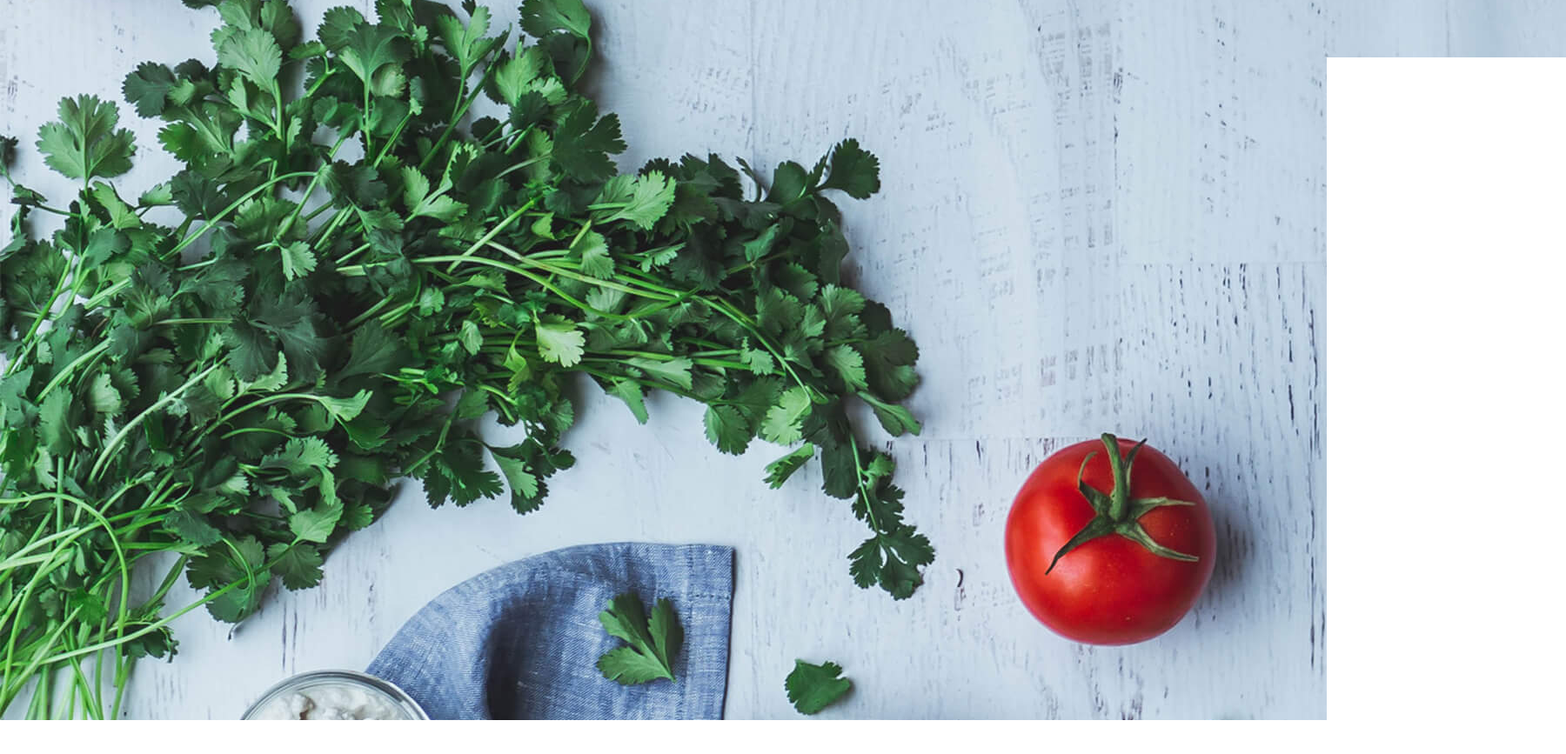
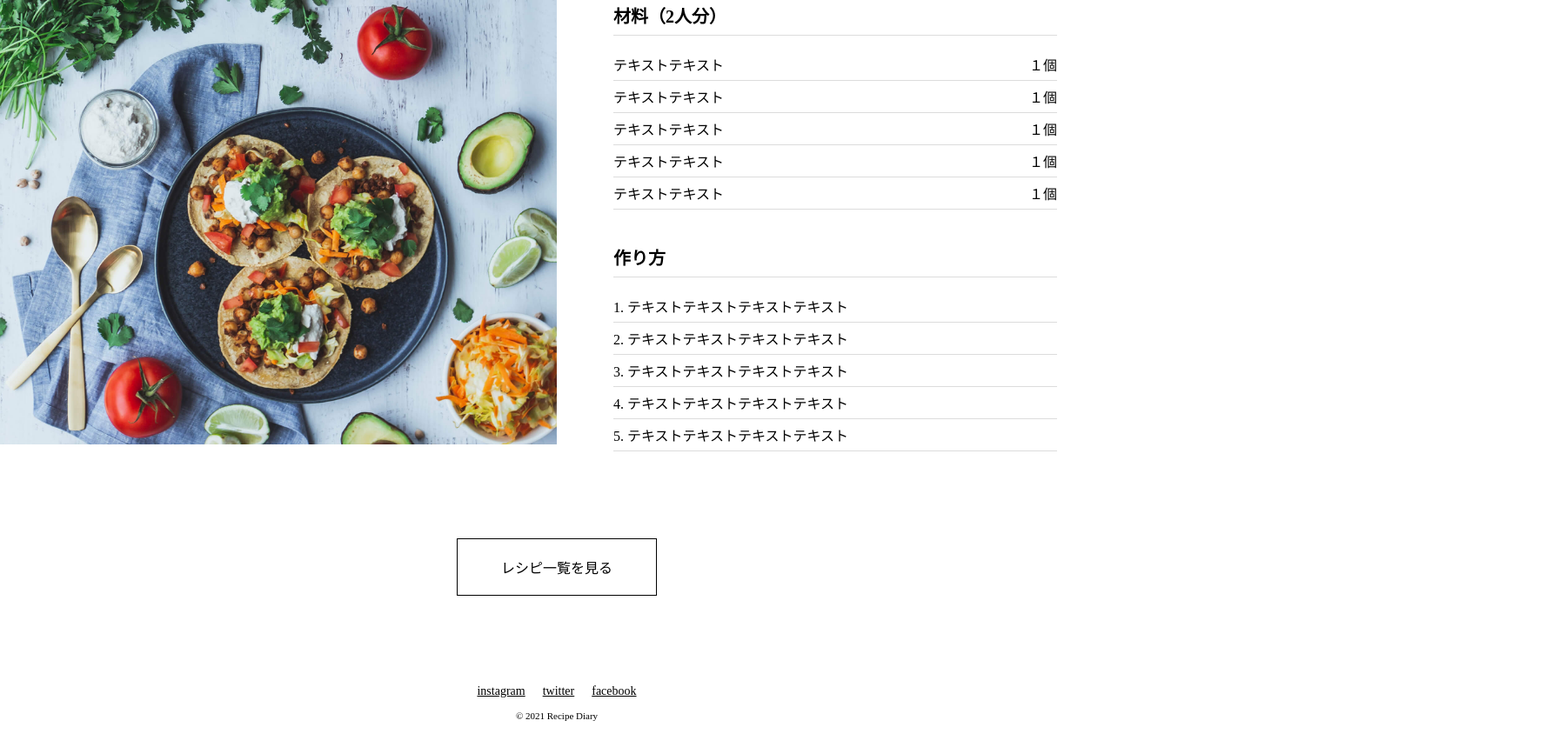
Before and after one commit to ai2525desu/copy-coding, a plain HTML site: page 5.Recipe Diary 後半/index.html in a window 1280 px wide. Shown: the part 189-1056 px from the top of the page at 87% size, 1800 px wide, since content can reach past the window. After the commit the page ends 1030 px from the top, so only its background shows below. Drawn offline with Linux system fonts and the light colour scheme; some packages are replaced by stand-ins of ours.

Commit message:
5.Recipe後半自力コーディング完了

```diff
--- a/5.Recipe Diary 後半/css/style.css
+++ b/5.Recipe Diary 後半/css/style.css
@@ -1 +1,118 @@
 @charset "UTF-8";
+
+/* main */
+.recipe-detail {
+    display: flex;
+    justify-content: space-between;
+}
+
+.container {
+    width: calc(100% / 2);
+    height: auto;
+}
+
+.recipe-detail__image-wrap img {
+    width: 100%;
+    height: 700px;
+    object-fit: cover;
+    object-position: center;
+    vertical-align: top;
+}
+
+.recipe-detail__content {
+    padding: 40px 65px 0;
+}
+
+.recipe-detail__content h1 {
+    font-size: 28px;
+    margin-bottom: 24px;
+}
+
+.section-title {
+    font-size: 20px;
+    margin: 40px 0 15px 0;
+    padding-bottom: 8px;
+    border-bottom: 1px solid #dcdcdc;
+}
+
+.material-item {
+    display: flex;
+    justify-content: space-between;
+    padding-block: 6px;
+    border-bottom: 1px solid #dcdcdc;
+}
+
+.recipe-detail__recipe ol {
+    list-style-position: inside;
+}
+
+.recipe-detail__recipe li {
+    padding-block: 6px;
+    border-bottom: 1px solid #dcdcdc;
+}
+
+.recipe-detail__link {
+    text-align: center;
+}
+
+.recipe-detail__link .button {
+    text-decoration: none;
+    color: black;
+    border: 1px solid black;
+    display: inline-block;
+    padding: 20px 50px;
+    margin-block: 100px;
+}
+
+.sns-transition__wrap {
+    margin-bottom: 10px;
+}
+
+.sns-transition__lists {
+    display: flex;
+    justify-content: center;
+    gap: 20px;
+    list-style: none;
+}
+
+.sns-transition__lists li a {
+    font-size: 14px;
+    color: black;
+}
+
+.sns-transition__lists li a:hover {
+    opacity: 0.5;
+}
+
+/* footer */
+.footer {
+    margin-bottom: 10px;
+    text-align: center;
+}
+
+.footer small {
+    font-size: 11px;
+}
+
+/* responsive */
+@media (max-width: 800px) {
+    .recipe-detail {
+        display: flex;
+        flex-direction: column;
+    }
+
+    .container {
+        width: 100%;
+        height: auto;
+    }
+
+    .recipe-detail__content {
+        padding: 40px 40px 0;
+    }
+}
+
+@media (max-width: 600px) {
+    .recipe-detail__content {
+        padding: 40px 15px 0;
+    }
+}
--- a/5.Recipe Diary 後半/index.html
+++ b/5.Recipe Diary 後半/index.html
@@ -19,19 +19,19 @@
     <body>
         <main class="main">
             <article class="recipe-detail">
-                <div class="recipe-deatil__image-wrap">
+                <div class="recipe-detail__image-wrap container">
                     <img
                         src="img/recipe.jpg"
                         alt="ひよこ豆とアボガドのタコスの写真"
                     />
                 </div>
-                <div class="recipe-detail__content">
+                <div class="recipe-detail__content container">
                     <h1>ひよこ豆とアボガドのタコス</h1>
                     <p>
                         たっぷりのひよこ豆とレンズ豆にアボガドとトマトを添えて、少しライムを絞ったらおいしいタコスのできあがりです。
                     </p>
                     <section class="recipe-detail__material">
-                        <h2>材料（2人分）</h2>
+                        <h2 class="section-title">材料（2人分）</h2>
                         <!-- 下記の構成はulにするか→内容が材料の内容説明(定義)のため、dl。そのうえで、各材料と個数下に下線が必要なのでdivでクラス分け -->
                         <dl class="material-list">
                             <div class="material-item">
@@ -56,8 +56,8 @@
                             </div>
                         </dl>
                     </section>
-                    <section>
-                        <h2>作り方</h2>
+                    <section class="recipe-detail__recipe">
+                        <h2 class="section-title">作り方</h2>
                         <ol>
                             <li>テキストテキストテキストテキスト</li>
                             <li>テキストテキストテキストテキスト</li>
@@ -71,6 +71,9 @@
             <div class="recipe-detail__link">
                 <a class="button" href="#"> レシピ一覧を見る </a>
             </div>
+        </main>
+
+        <footer class="footer">
             <div class="sns-transition__wrap">
                 <ul class="sns-transition__lists">
                     <li><a href="#" target="_blank">instagram</a></li>
@@ -78,9 +81,6 @@
                     <li><a href="#" target="_blank">facebook</a></li>
                 </ul>
             </div>
-        </main>
-
-        <footer class="footer">
             <small>&copy;&nbsp;2021&nbsp;Recipe&nbsp;Diary</small>
         </footer>
     </body>
```
